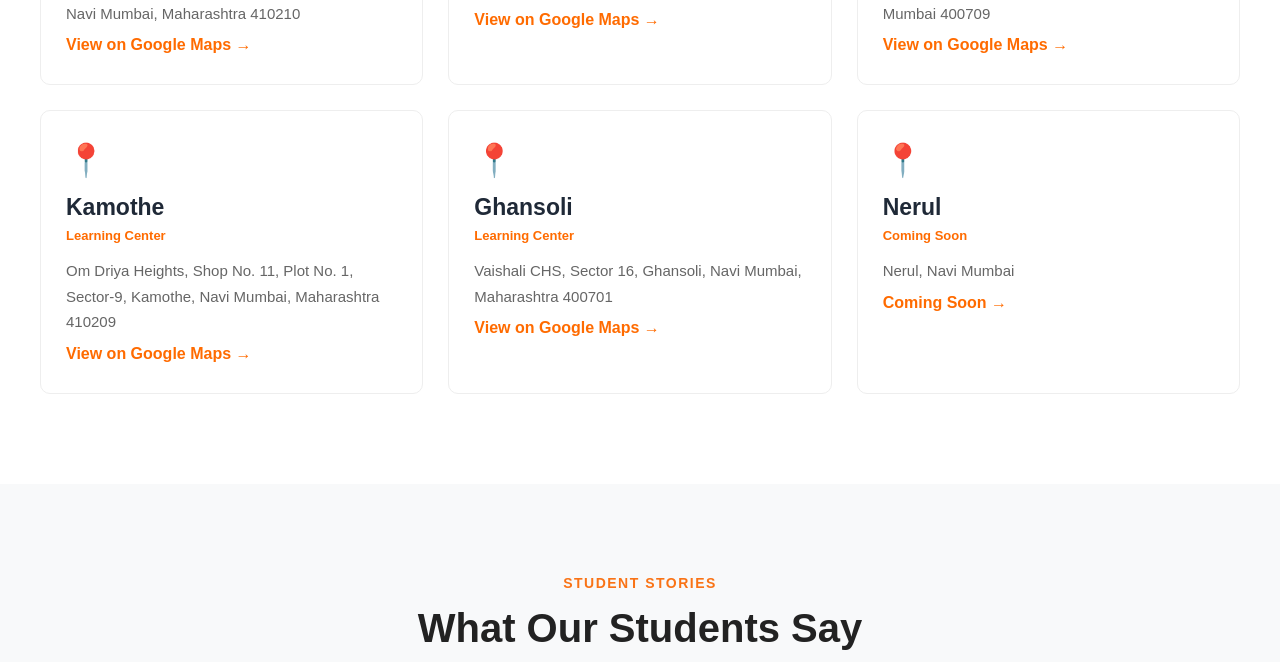
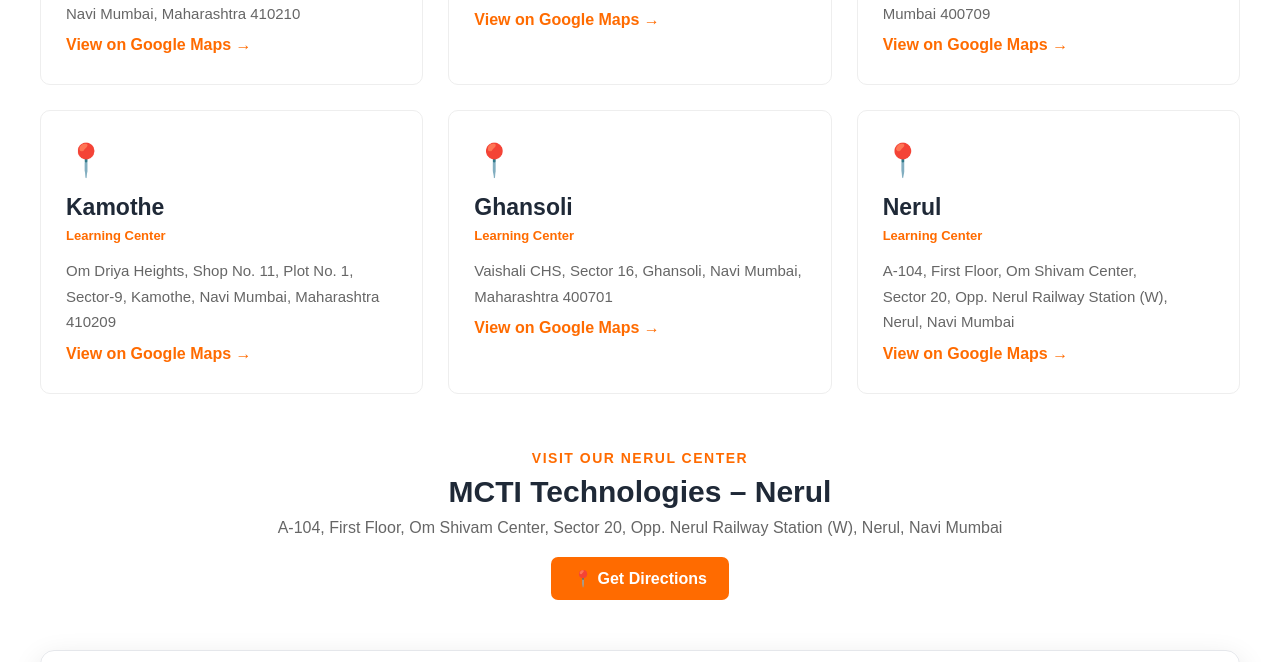
Before and after one commit to MctiCoder2026/mctitechnologies, a Django app: page / in a window 1280 px wide. Shown: the part 4282-4944 px from the top of the page. Run offline with Django 5.2, Linux system fonts and the light colour scheme; grey boxes are pictures that could not be loaded.

Commit message:
Add Nerul branch and Google Maps to homepage

```diff
--- a/templates/core/home.html
+++ b/templates/core/home.html
@@ -636,24 +636,107 @@ MCTI Technologies | Education, IT Solutions & AI
 
 
     <!-- Nerul -->
-    <div class="branch-card">
-        <div class="branch-icon">📍</div>
+<div class="branch-card">
+    <div class="branch-icon">📍</div>
 
-        <h3>Nerul</h3>
+    <h3>Nerul</h3>
 
-        <span class="branch-label">Coming Soon</span>
+    <span class="branch-label">Learning Center</span>
 
-        <p>
+    <p>
+        A-104, First Floor, Om Shivam Center,<br>
+        Sector 20, Opp. Nerul Railway Station (W),<br>
+        Nerul, Navi Mumbai
+    </p>
+
+    <a href="https://maps.app.goo.gl/D36rJ2EGcrGAJNJq8?g_st=ic"
+       target="_blank"
+       rel="noopener noreferrer">
+        View on Google Maps →
+    </a>
+</div>
+
+</div>
+<!-- ================================
+     NERUL LIVE LOCATION
+================================ -->
+
+<div style="
+    max-width: 1200px;
+    margin: 55px auto 0;
+">
+
+    <div style="
+        text-align: center;
+        margin-bottom: 25px;
+    ">
+        <span style="
+            color: #ff6b00;
+            font-size: 14px;
+            font-weight: 700;
+            letter-spacing: 1.5px;
+        ">
+            VISIT OUR NERUL CENTER
+        </span>
+
+        <h2 style="
+            margin: 8px 0 10px;
+            font-size: 30px;
+            color: #1f2937;
+        ">
+            MCTI Technologies – Nerul
+        </h2>
+
+        <p style="
+            color: #666;
+            margin-bottom: 20px;
+        ">
+            A-104, First Floor, Om Shivam Center,
+            Sector 20, Opp. Nerul Railway Station (W),
             Nerul, Navi Mumbai
         </p>
 
-        <a href="#">
-            Coming Soon →
+        <a
+            href="https://maps.app.goo.gl/D36rJ2EGcrGAJNJq8?g_st=ic"
+            target="_blank"
+            rel="noopener noreferrer"
+            style="
+                display: inline-block;
+                background: #ff6b00;
+                color: #ffffff;
+                padding: 12px 22px;
+                border-radius: 7px;
+                text-decoration: none;
+                font-weight: 600;
+                margin-bottom: 25px;
+            "
+        >
+            📍 Get Directions
         </a>
     </div>
 
+
+    <div style="
+        width: 100%;
+        border-radius: 14px;
+        overflow: hidden;
+        box-shadow: 0 10px 30px rgba(0,0,0,0.12);
+        border: 1px solid #e5e7eb;
+    ">
+
+        <iframe
+            src="https://www.google.com/maps/embed?pb=!1m18!1m12!1m3!1d3771.67060143276!2d73.01436867520422!3d19.034231282161784!2m3!1f0!2f0!3f0!3m2!1i1024!2i768!4f13.1!3m3!1m2!1s0x3be7c3b4010e06bb%3A0x96acfdaac66673de!2sMCTI%20Technologies!5e0!3m2!1sen!2sin!4v1789742074443!5m2!1sen!2sin"
+            width="100%"
+            height="450"
+            style="border:0; display:block;"
+            allowfullscreen=""
+            loading="lazy"
+            referrerpolicy="strict-origin-when-cross-origin">
+        </iframe>
+
+    </div>
+
 </div>
-
 </section>
 
 <!-- ================================
```
